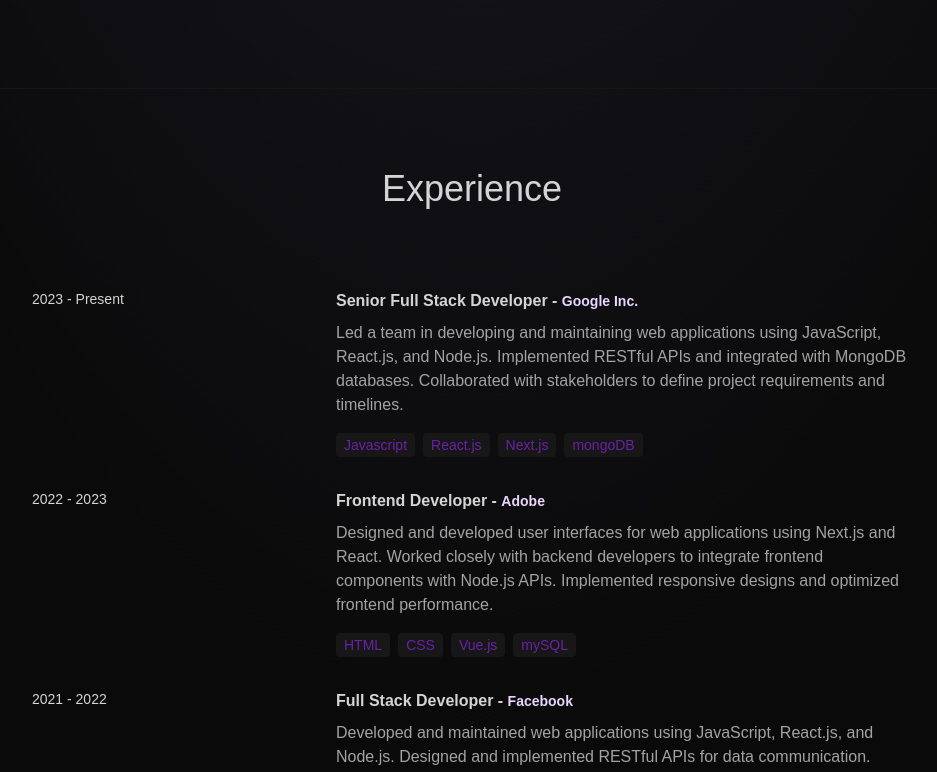
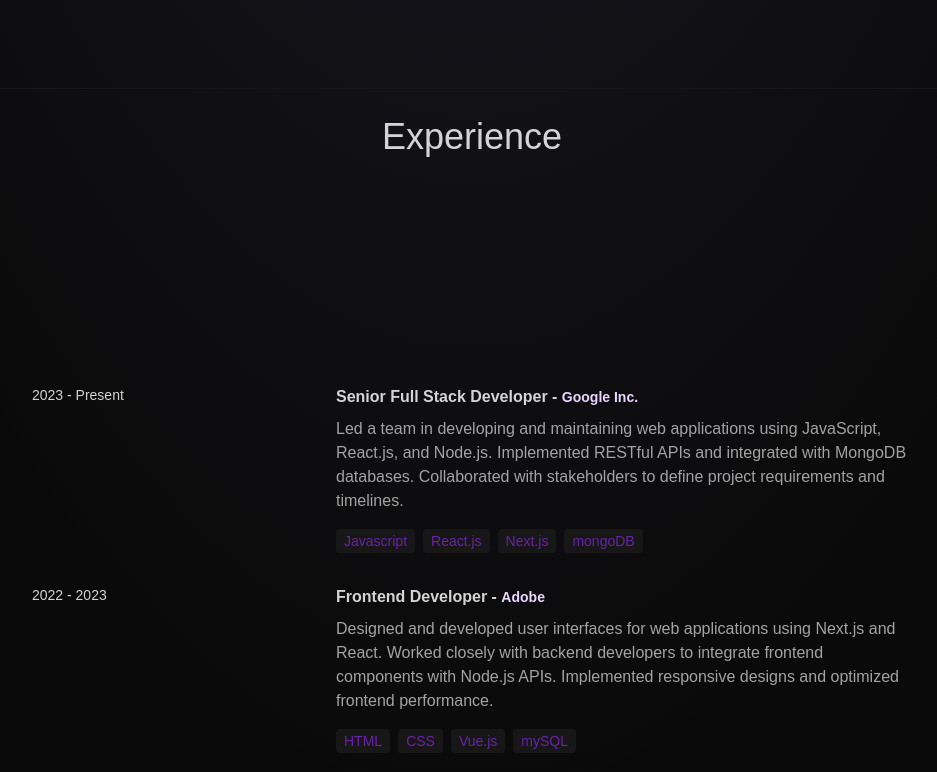
Before and after one commit to shubham95078/Portfolio-website, a React (Vite) app: page / in a window 1280 px wide. Shown: the part 1770-2542 px from the top of the page, without its empty margins (168-1105 px from the left). Built offline with nearby package versions, Linux system fonts and the light colour scheme.

Commit message:
Experience-section animated sucessfully

```diff
--- a/src/Components/Experience.jsx
+++ b/src/Components/Experience.jsx
@@ -1,18 +1,31 @@
 import React from 'react'
 import { EXPERIENCES } from '../constants'
+import {motion} from 'motion/react'
 
 const Experience = () => {
   return (
-    <div className='border-b border-neutral-800 pb-4'>
-        <h1 className='my-20 text-4xl text-center'>Experience</h1>
+    <div className='border-b border-neutral-800 pb-4 mb-4'>
+        <motion.h1
+        whileInView={{opacity:1,y:-100}}
+        initial = {{opacity:0,y:0}}
+        transition={{duration:0.5,delay:0.5}}
+        className='my-32 text-4xl text-center'>Experience</motion.h1>
         <div>
             {EXPERIENCES.map((experience,index) => (
                 <div key={index} className='mb-8 flex flex-wrap lg:justify-center'>
-                    <div className='w-full lg:w-1/4'>
+                    <motion.div
+                    whileInView={{opacity:1,x:0}}
+                    initial = {{opacity:0,x:-100}}
+                    transition={{duration:1,delay:0.5}}
+                    className='w-full lg:w-1/4'>
                         <p className='mb-2 text-sm text-neutral-300'>{experience.year}</p>
 
-                    </div>
-                    <div className='w-full max-w-xl lg:w-3/4'>
+                    </motion.div>
+                    <motion.div
+                    whileInView={{opacity:1,x:0}}
+                    initial = {{opacity:0,x:100}}
+                    transition={{duration:1 }}
+                    className='w-full max-w-xl lg:w-3/4'>
                         <h6 className='mb-2 font-semibold'>
                             {experience.role} - {" "}
                             <span className='text-sm text-purple-200'>
@@ -27,7 +40,7 @@ const Experience = () => {
                             <span key={index} className='mr-2 mt-4 rounded bg-neutral-900 px-2 py-1 text-sm font-medium text-purple-800'>{tech}</span>
                         ))}
 
-                    </div>
+                    </motion.div>
                 </div>
             ))}
         </div>
```
